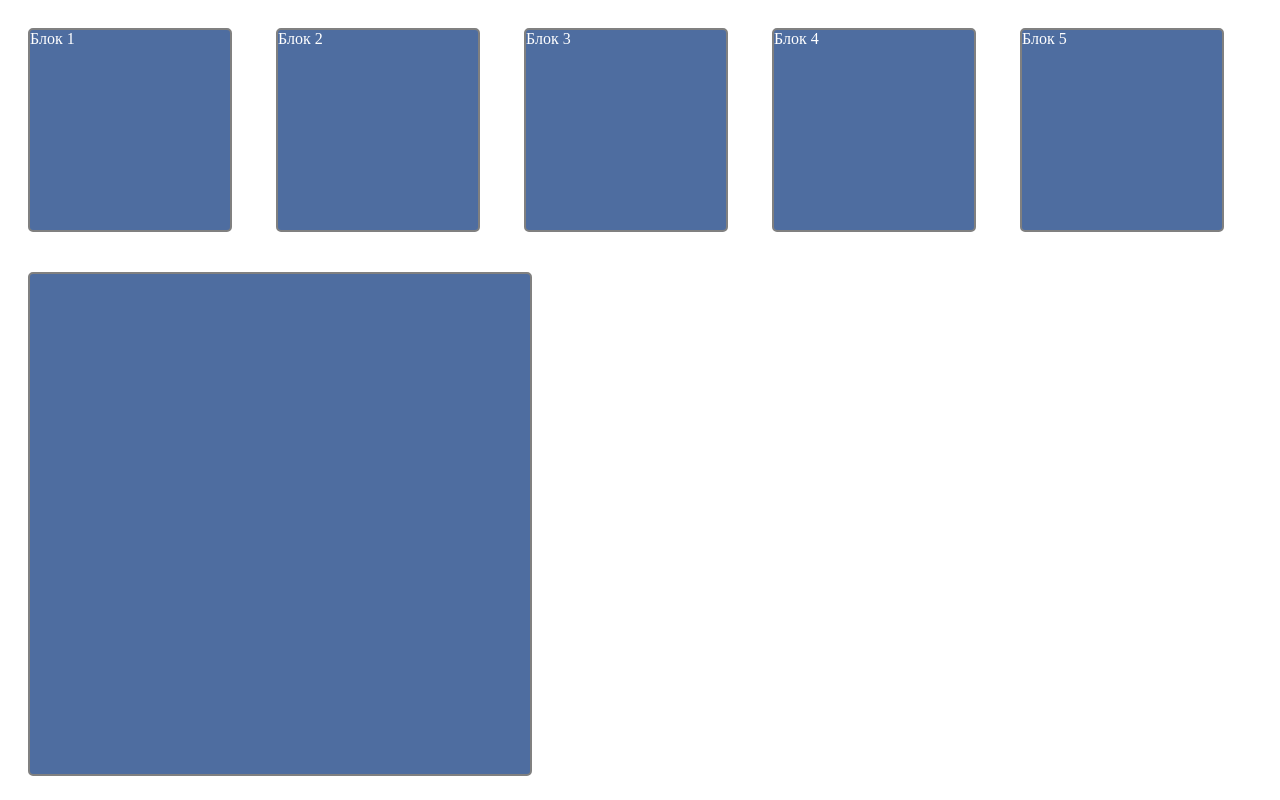
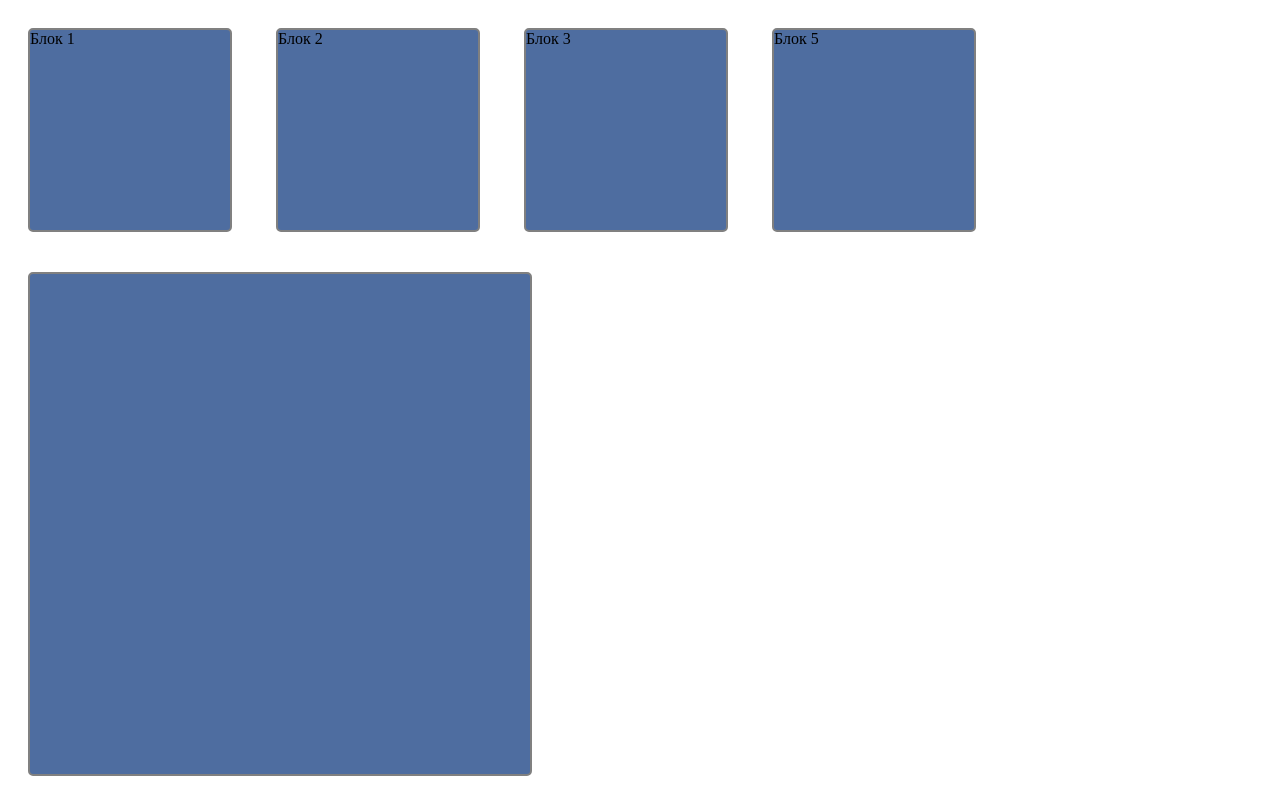
Before and after one commit to apheyhys/htmlbook.ru, a plain HTML site: page high/elektronnyi-somele/index.html in a window 1280 px wide. Drawn offline with Linux system fonts and the light colour scheme.

Commit message:
Убрали немного лишнего из кода

```diff
--- a/high/elektronnyi-somele/index.html
+++ b/high/elektronnyi-somele/index.html
@@ -9,7 +9,6 @@
 	<div>Блок 1</div>
 	<div>Блок 2</div>
 	<div>Блок 3</div>
-	<div>Блок 4</div>
 	<div>Блок 5</div>
 	<div class="big"></div>
 </body>
--- a/high/elektronnyi-somele/main.css
+++ b/high/elektronnyi-somele/main.css
@@ -6,7 +6,6 @@ div{
 	border-radius: 5px;
 	background: #4E6DA0;
 	margin: 20px;
-	color:white;
 }
 .big {
 	display: block;
```
